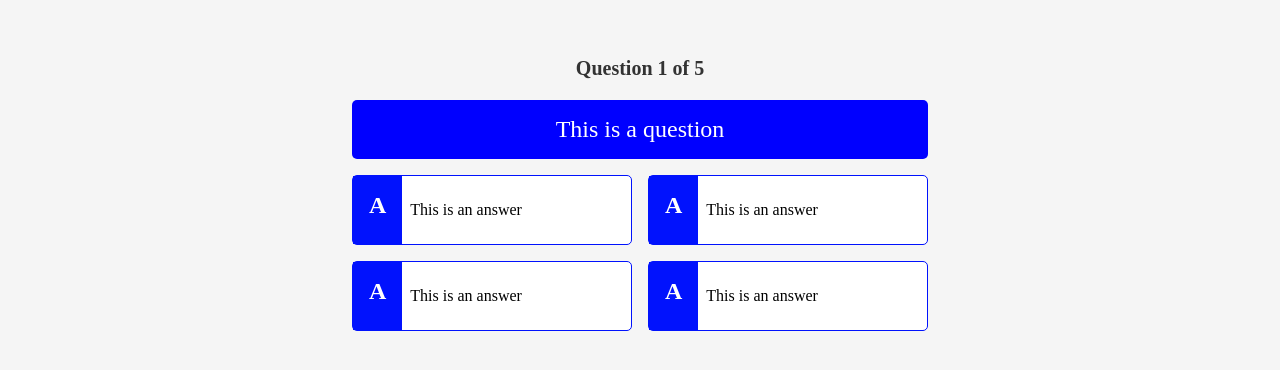
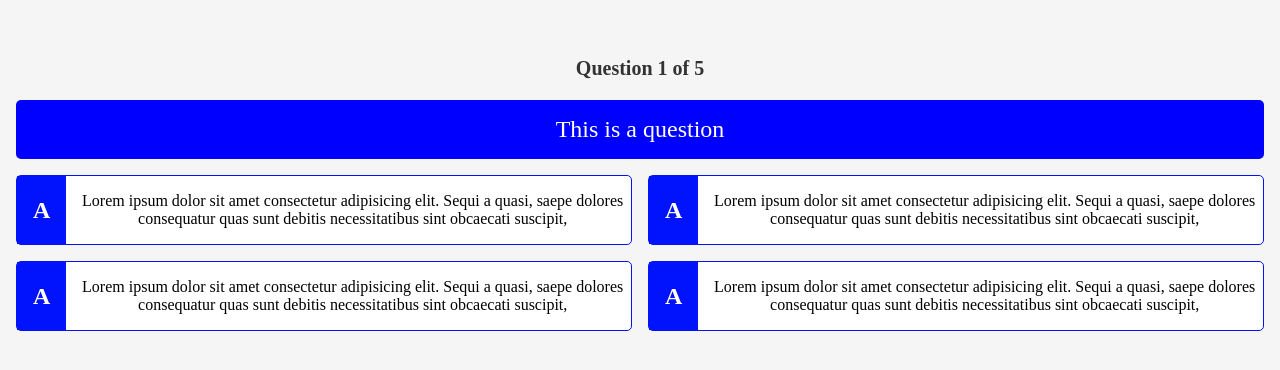
Before and after one commit to Tawfik-Tarek/angular-quiz-app, an Angular app: page / in a window 1280 px wide. Shown: the part 198-568 px from the top of the page. Built offline with nearby package versions, Linux system fonts and the light colour scheme.

Commit message:
add styling

```diff
--- a/src/app/app.component.css
+++ b/src/app/app.component.css
@@ -1,7 +1,7 @@
 .main {
   display: flex;
-  justify-content: center;
   align-items: center;
+  padding: 1rem ;
   height: 100vh;
   background-color: #f5f5f5;
 }
--- a/src/app/quiz/components/answer/answer.component.css
+++ b/src/app/quiz/components/answer/answer.component.css
@@ -1,6 +1,5 @@
 .answer {
   display: flex;
-    align-items: center;
   font-size: 1.5rem;
   cursor: pointer;
   border-radius: 5px;
@@ -8,9 +7,7 @@
   background-color: #ffffff;
   color: black;
   border: 1px solid rgb(1, 18, 253);
-    height: 70px;
-    width: 280px;
-
+  min-height: 70px;
 }
 
 .answer:hover {
@@ -25,9 +22,14 @@
   color: white;
   background-color: rgb(1, 18, 253);
   padding: 1rem;
-    height: 100%;
+  display: flex;
+  justify-content: center;
+  align-items: center;
 }
 
 .answer__text {
   font-size: 1rem;
+  display: flex;
+  justify-content: center;
+  align-items: center;
 }
--- a/src/app/quiz/components/answer/answer.component.html
+++ b/src/app/quiz/components/answer/answer.component.html
@@ -1,4 +1,8 @@
 <div class="answer">
   <div class="answer__letter">A</div>
-  <div class="answer__text">This is an answer</div>
+  <div class="answer__text">
+    Lorem ipsum dolor sit amet consectetur adipisicing elit. Sequi a quasi,
+    saepe dolores consequatur quas sunt debitis necessitatibus sint obcaecati
+    suscipit,
+  </div>
 </div>
```
Lines whose indentation alone changed are shown as unchanged.
